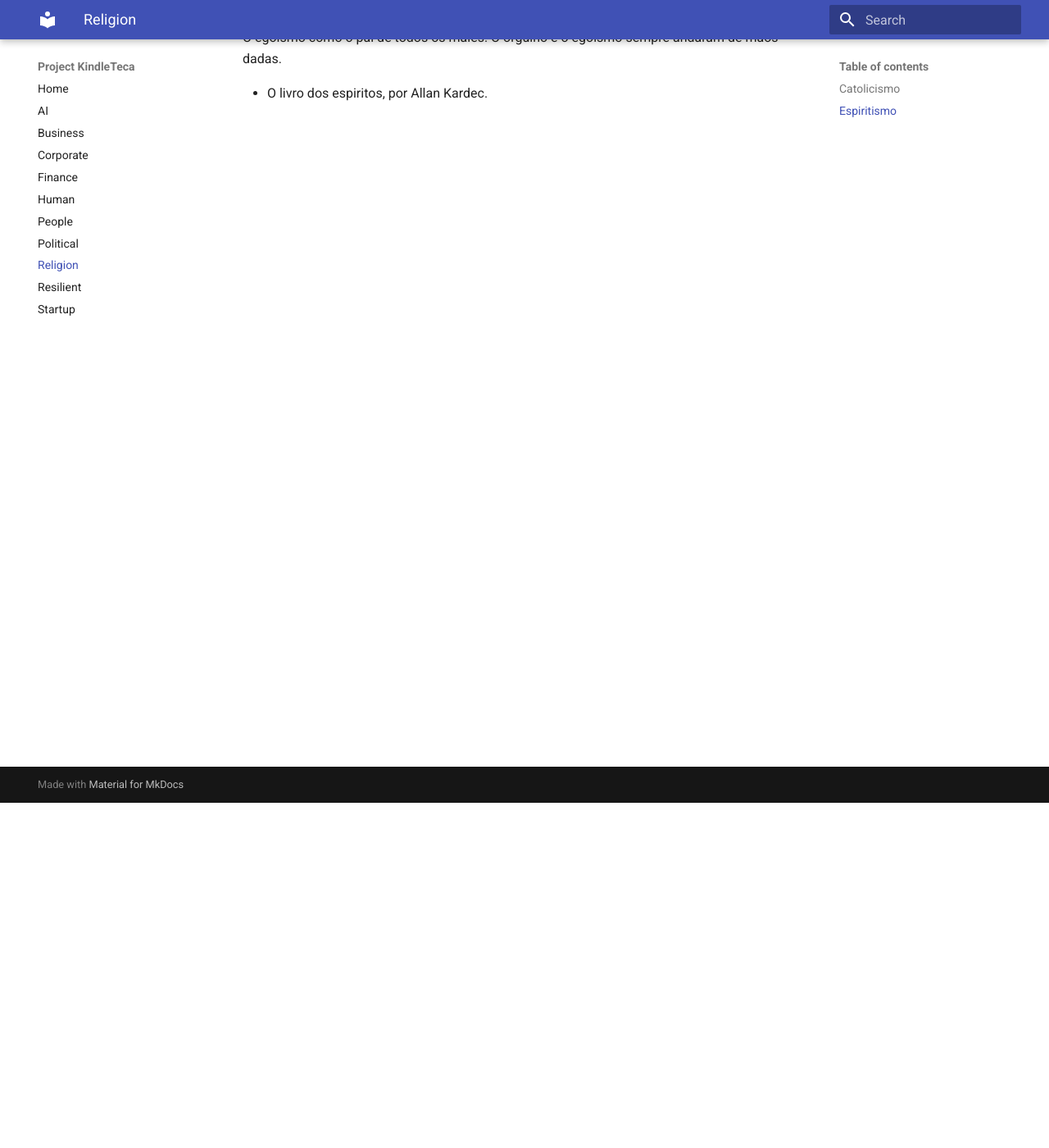
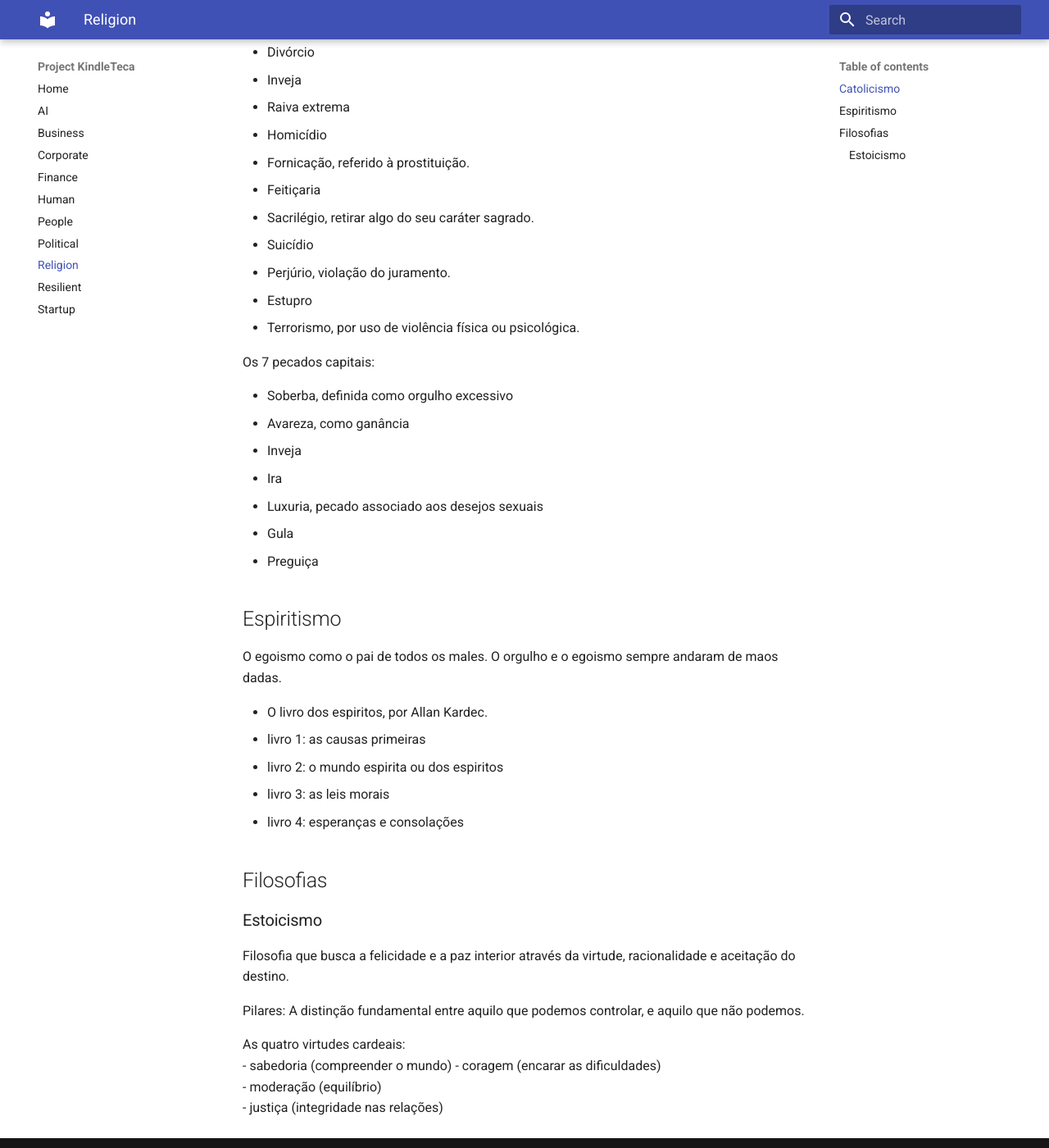
Before and after one commit to renatobrf/kindle-teca, an MkDocs documentation site: the page built from docs/religiao.md, in a window 1280 px wide and 1400 px high, scrolled down 421 px. Shown: the whole window at 82% size. Built offline with MkDocs 1.6.1 and Material for MkDocs 9.7.7, drawn with Linux system fonts in a browser that asks for light colours; some of the changed text lies outside the part shown.

Commit message:
Add content on Espiritismo and Estoicismo

```diff
--- a/docs/religiao.md
+++ b/docs/religiao.md
@@ -4,10 +4,51 @@ Os ensinamentos de Deus nao dependem de religiao.
 
 Os pecados mortais:
 
+- Adultério
+- Apostasia, afastamento, renúncia da fé
+- Blasfêmia, insulto religioso
+- Furto
+- Divórcio
+- Inveja
+- Raiva extrema
+- Homicídio
+- Fornicação, referido à prostituição.
+- Feitiçaria
+- Sacrilégio, retirar algo do seu caráter sagrado.
+- Suicídio
+- Perjúrio, violação do juramento.
+- Estupro
+- Terrorismo, por uso de violência física ou psicológica.
+
 Os 7 pecados capitais:
+
+- Soberba, definida como orgulho excessivo
+- Avareza, como ganância
+- Inveja
+- Ira
+- Luxuria, pecado associado aos desejos sexuais
+- Gula
+- Preguiça
 
 ## Espiritismo
 
 O egoismo como o pai de todos os males. O orgulho e o egoismo sempre andaram de maos dadas.
 
 - O livro dos espiritos, por Allan Kardec.
+  - livro 1: as causas primeiras
+  - livro 2: o mundo espirita ou dos espiritos
+  - livro 3: as leis morais
+  - livro 4: esperanças e consolações
+
+## Filosofias
+
+### Estoicismo
+Filosofia que busca a felicidade e a paz interior através da virtude, racionalidade e aceitação do destino.
+
+Pilares: A distinção fundamental entre aquilo que podemos controlar, e aquilo que não podemos.
+
+As quatro virtudes cardeais:
+- sabedoria (compreender o mundo)
+- coragem (encarar as dificuldades)
+- moderação (equilíbrio)
+- justiça (integridade nas relações)
```
